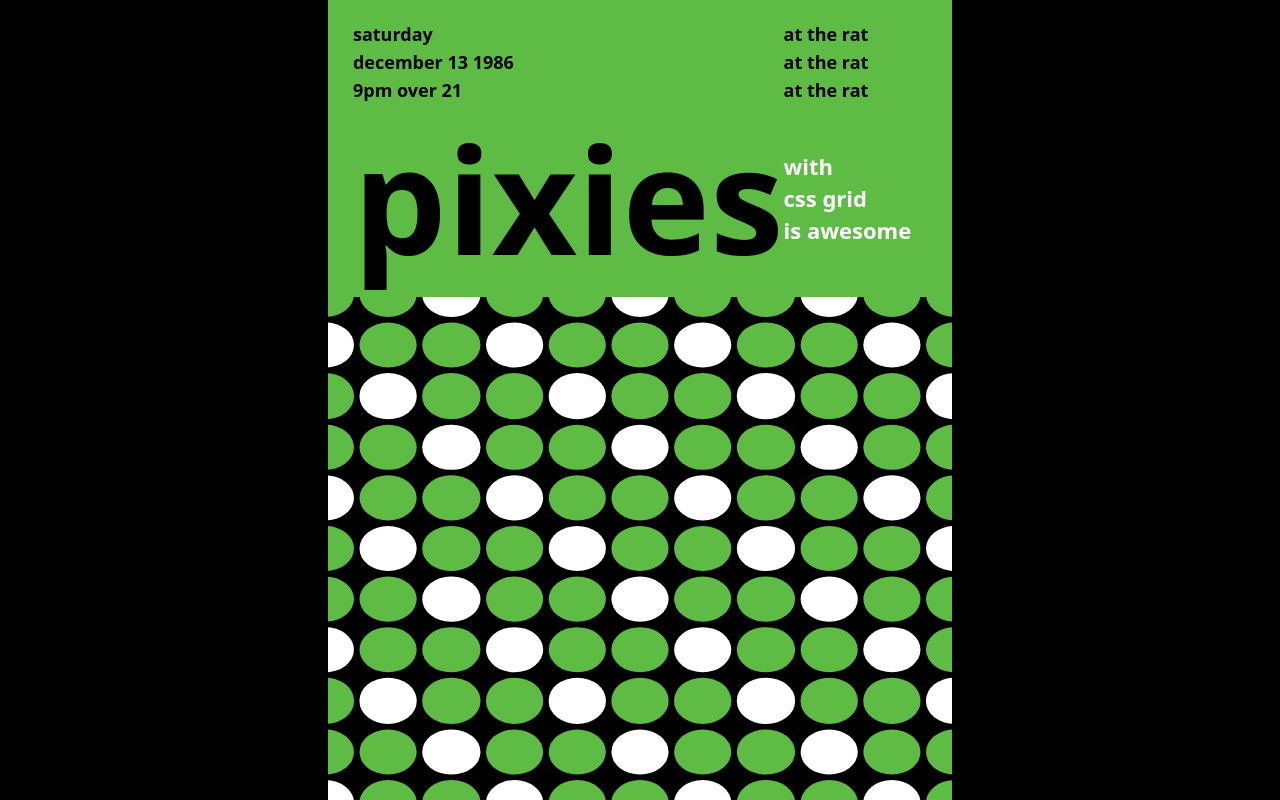
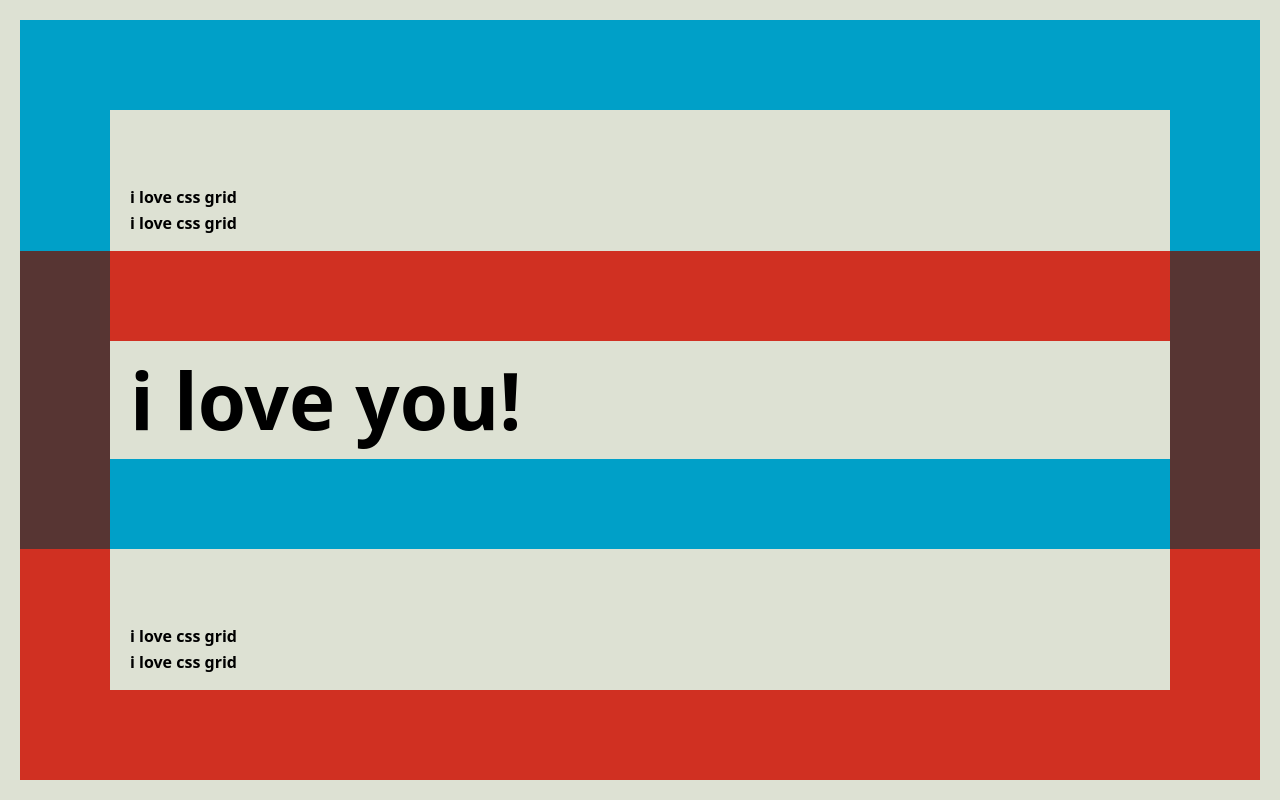
Before and after one commit to Real-Bird/learn-css-layout, a website built with Vite: page index.html in a window 1280 px wide. Built offline with nearby package versions, Linux system fonts and the light colour scheme.

```diff
--- a/index.html
+++ b/index.html
@@ -13,151 +13,27 @@
 <body>
   <div class="wrapper">
     <div class="poster">
-      <div class="top">
-        <div class="top__box">
-          <span>saturday</span>
-          <span>december 13 1986</span>
-          <span>9pm over 21</span>
-        </div>
-        <div class="top__box">
-          <span>at the rat</span>
-          <span>at the rat</span>
-          <span>at the rat</span>
-        </div>
-        <div class="top__box">
-          <h1>pixies</h1>
-        </div>
-        <div class="top__box">
-          <span>with</span>
-          <span>css grid</span>
-          <span>is awesome</span>
-        </div>
+      <div class="top-left"></div>
+      <div class="top-top"></div>
+      <div class="top-right"></div>
+      <div class="top-bottom">
+        <span>i love css grid</span>
+        <span>i love css grid</span>
       </div>
-      <div class="bottom">
-        <div class="circles">
-          <div class="circle"></div>
-          <div class="circle"></div>
-          <div class="circle"></div>
-          <div class="circle"></div>
-          <div class="circle"></div>
-          <div class="circle"></div>
-          <div class="circle"></div>
-          <div class="circle"></div>
-          <div class="circle"></div>
-          <div class="circle"></div>
-          <div class="circle"></div>
-          <div class="circle"></div>
-          <div class="circle"></div>
-          <div class="circle"></div>
-          <div class="circle"></div>
-          <div class="circle"></div>
-          <div class="circle"></div>
-          <div class="circle"></div>
-          <div class="circle"></div>
-          <div class="circle"></div>
-          <div class="circle"></div>
-          <div class="circle"></div>
-          <div class="circle"></div>
-          <div class="circle"></div>
-          <div class="circle"></div>
-          <div class="circle"></div>
-          <div class="circle"></div>
-          <div class="circle"></div>
-          <div class="circle"></div>
-          <div class="circle"></div>
-          <div class="circle"></div>
-          <div class="circle"></div>
-          <div class="circle"></div>
-          <div class="circle"></div>
-          <div class="circle"></div>
-          <div class="circle"></div>
-          <div class="circle"></div>
-          <div class="circle"></div>
-          <div class="circle"></div>
-          <div class="circle"></div>
-          <div class="circle"></div>
-          <div class="circle"></div>
-          <div class="circle"></div>
-          <div class="circle"></div>
-          <div class="circle"></div>
-          <div class="circle"></div>
-          <div class="circle"></div>
-          <div class="circle"></div>
-          <div class="circle"></div>
-          <div class="circle"></div>
-          <div class="circle"></div>
-          <div class="circle"></div>
-          <div class="circle"></div>
-          <div class="circle"></div>
-          <div class="circle"></div>
-          <div class="circle"></div>
-          <div class="circle"></div>
-          <div class="circle"></div>
-          <div class="circle"></div>
-          <div class="circle"></div>
-          <div class="circle"></div>
-          <div class="circle"></div>
-          <div class="circle"></div>
-          <div class="circle"></div>
-          <div class="circle"></div>
-          <div class="circle"></div>
-          <div class="circle"></div>
-          <div class="circle"></div>
-          <div class="circle"></div>
-          <div class="circle"></div>
-          <div class="circle"></div>
-          <div class="circle"></div>
-          <div class="circle"></div>
-          <div class="circle"></div>
-          <div class="circle"></div>
-          <div class="circle"></div>
-          <div class="circle"></div>
-          <div class="circle"></div>
-          <div class="circle"></div>
-          <div class="circle"></div>
-          <div class="circle"></div>
-          <div class="circle"></div>
-          <div class="circle"></div>
-          <div class="circle"></div>
-          <div class="circle"></div>
-          <div class="circle"></div>
-          <div class="circle"></div>
-          <div class="circle"></div>
-          <div class="circle"></div>
-          <div class="circle"></div>
-          <div class="circle"></div>
-          <div class="circle"></div>
-          <div class="circle"></div>
-          <div class="circle"></div>
-          <div class="circle"></div>
-          <div class="circle"></div>
-          <div class="circle"></div>
-          <div class="circle"></div>
-          <div class="circle"></div>
-          <div class="circle"></div>
-          <div class="circle"></div>
-          <div class="circle"></div>
-          <div class="circle"></div>
-          <div class="circle"></div>
-          <div class="circle"></div>
-          <div class="circle"></div>
-          <div class="circle"></div>
-          <div class="circle"></div>
-          <div class="circle"></div>
-          <div class="circle"></div>
-          <div class="circle"></div>
-          <div class="circle"></div>
-          <div class="circle"></div>
-          <div class="circle"></div>
-          <div class="circle"></div>
-          <div class="circle"></div>
-          <div class="circle"></div>
-          <div class="circle"></div>
-          <div class="circle"></div>
-          <div class="circle"></div>
-          <div class="circle"></div>
-        </div>
+      <div class="center-left"></div>
+      <div class="center-top"></div>
+      <div class="center-right"></div>
+      <div class="center-center">
+        <h1>i love you!</h1>
       </div>
+      <div class="center-bottom"></div>
+      <div class="bottom-left"></div>
+      <div class="bottom-top">
+        <span>i love css grid</span>
+        <span>i love css grid</span>
+      </div>
+      <div class="bottom-right"></div>
+      <div class="bottom-bottom"></div>
     </div>
   </div>
 </body>
--- a/styles/style.scss
+++ b/styles/style.scss
@@ -1,7 +1,9 @@
 @import "./reset.scss";
 
-$green: #5ebc44;
-$white: #dee1d6;
+$bg: #dde1d3;
+$blue: #00a0c8;
+$red: #d03022;
+$burntRed: #573533;
 
 body {
   height: 100vh;
@@ -10,53 +12,52 @@
 .wrapper {
   height: 100%;
   background-color: black;
-  display: flex;
-  justify-content: center;
-  align-items: center;
 }
 
 .poster {
-  background-color: $green;
+  background-color: $bg;
   height: 100%;
   display: grid;
-  grid-template-rows: 30fr 70fr;
-  .top {
-    display: grid;
-    padding: 25px;
-    row-gap: 25px;
-    grid-template-columns: 75fr 25fr;
-    .top__box {
-      display: flex;
-      gap: 10px;
-      flex-direction: column;
-      font-weight: 600;
-      font-size: 18px;
-      &:last-child {
-        color: white;
-        font-size: 22px;
-        align-self: center;
-      }
-      h1 {
-        font-size: 148px;
-      }
-    }
+  grid-template-columns: 90px 1fr 90px;
+  grid-template-rows: 90px 1.2fr 90px 1fr 90px 1.2fr 90px;
+  background-color: $bg;
+  padding: 20px;
+  box-sizing: border-box;
+  .top-left,
+  .top-right,
+  .top-top,
+  .center-bottom {
+    background-color: $blue;
   }
-  .bottom {
-    overflow: hidden;
-    .circles {
-      transform: scale(1.1);
-      background-color: black;
-      display: grid;
-      gap: 5px;
-      height: 100%;
-      grid-template: repeat(11, 1fr) / repeat(11, 1fr);
-      .circle {
-        background-color: $green;
-        border-radius: 50%;
-        &:nth-child(3n) {
-          background-color: white;
-        }
-      }
-    }
+  .center-top,
+  .bottom-left,
+  .bottom-right,
+  .bottom-bottom {
+    background-color: $red;
+  }
+  .center-left,
+  .center-right {
+    background-color: $burntRed;
+  }
+  .top-left,
+  .top-right,
+  .bottom-left,
+  .bottom-right {
+    grid-row: span 2;
+  }
+  .center-left,
+  .center-right {
+    grid-row: span 3;
+  }
+  h1 {
+    font-size: 78px;
+  }
+  > div {
+    display: flex;
+    flex-direction: column;
+    justify-content: flex-end;
+    padding: 20px;
+    gap: 10px;
+    font-weight: 600;
   }
 }
```
Also changed, not shown: projects/10.jpeg (added).
